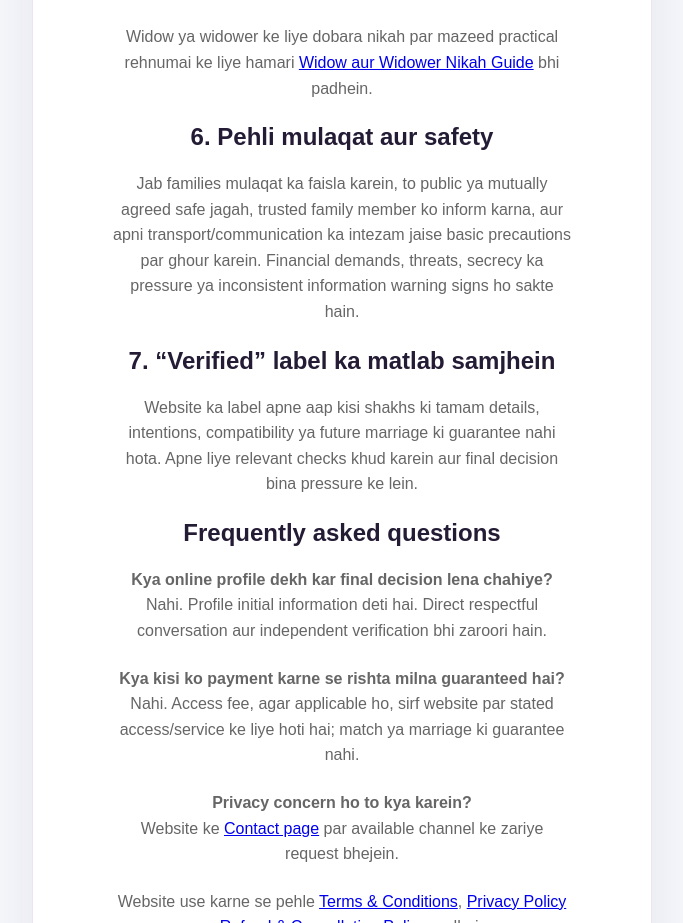
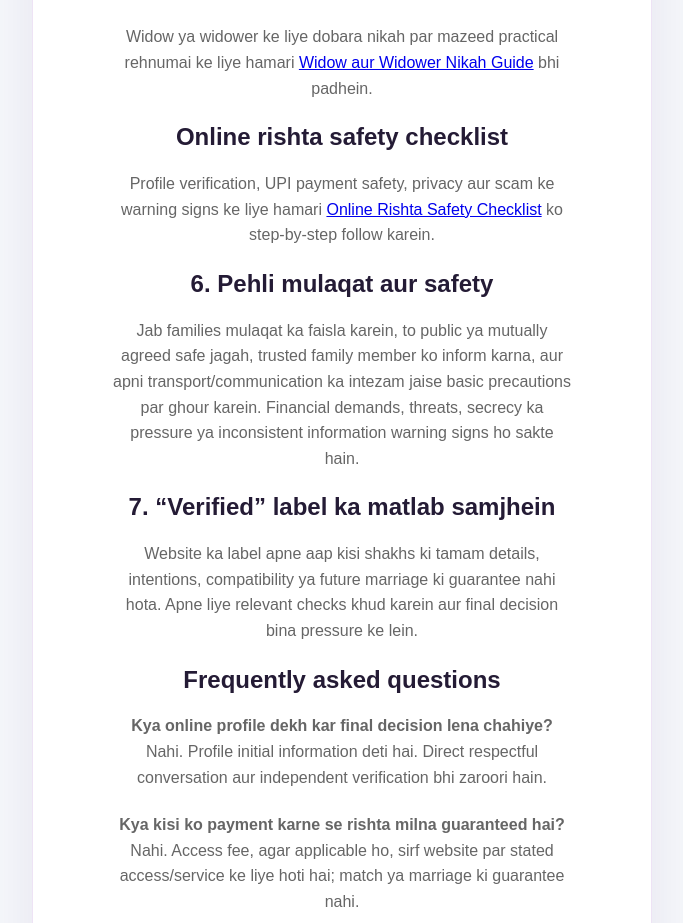
Before and after one commit to islam20111975-ops/zarashadiservice, a Next.js app: page /nikah-guide in a window 1280 px wide. Shown: the part 1360-2283 px from the top of the page, without its empty margins (298-981 px from the left). Built offline with nearby package versions, Linux system fonts and the light colour scheme; no server answers.

Commit message:
Link online rishta safety checklist

```diff
--- a/app/nikah-guide/page.js
+++ b/app/nikah-guide/page.js
@@ -15,6 +15,7 @@ export default function NikahGuide(){
     <h2>4. Payment se pehle kya check karein?</h2><p>Paid access lene se pehle total amount, service ka exact purpose, approval ka tareeqa aur refund/cancellation terms padhein. Payment receipt aur UTR reference save karein. Kisi ke pressure par jaldi payment na karein; agar payment details unclear hon to pehle official contact channel par poochhein.</p>
     <h2>5. Widow aur widower ke liye dobara nikah</h2><p>Dobara nikah ek personal aur family decision hai. Dono taraf ko apni comfort, children ya dependents ki responsibilities, living arrangements, finances aur future expectations par respectful discussion ka mauqa milna chahiye. Kisi ko past ke liye shame ya pressure nahi kiya jana chahiye.</p>
     <p>Widow ya widower ke liye dobara nikah par mazeed practical rehnumai ke liye hamari <Link href="/widow-widower-nikah-guide">Widow aur Widower Nikah Guide</Link> bhi padhein.</p>
+    <h2>Online rishta safety checklist</h2><p>Profile verification, UPI payment safety, privacy aur scam ke warning signs ke liye hamari <Link href="/online-rishta-safety-checklist">Online Rishta Safety Checklist</Link> ko step-by-step follow karein.</p>
     <h2>6. Pehli mulaqat aur safety</h2><p>Jab families mulaqat ka faisla karein, to public ya mutually agreed safe jagah, trusted family member ko inform karna, aur apni transport/communication ka intezam jaise basic precautions par ghour karein. Financial demands, threats, secrecy ka pressure ya inconsistent information warning signs ho sakte hain.</p>
     <h2>7. “Verified” label ka matlab samjhein</h2><p>Website ka label apne aap kisi shakhs ki tamam details, intentions, compatibility ya future marriage ki guarantee nahi hota. Apne liye relevant checks khud karein aur final decision bina pressure ke lein.</p>
     <h2>Frequently asked questions</h2><p><strong>Kya online profile dekh kar final decision lena chahiye?</strong><br/>Nahi. Profile initial information deti hai. Direct respectful conversation aur independent verification bhi zaroori hain.</p><p><strong>Kya kisi ko payment karne se rishta milna guaranteed hai?</strong><br/>Nahi. Access fee, agar applicable ho, sirf website par stated access/service ke liye hoti hai; match ya marriage ki guarantee nahi.</p><p><strong>Privacy concern ho to kya karein?</strong><br/>Website ke <Link href="/contact">Contact page</Link> par available channel ke zariye request bhejein.</p>
```
